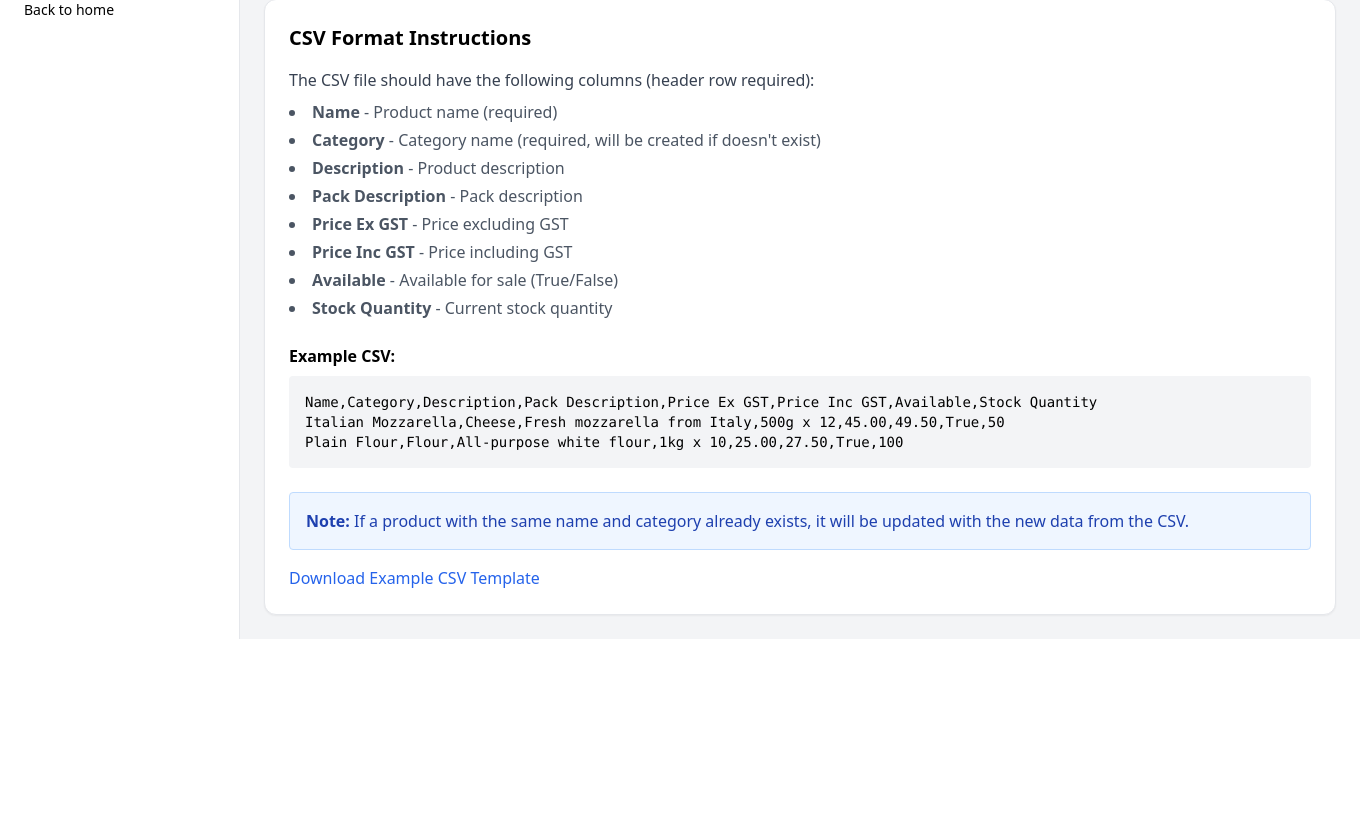
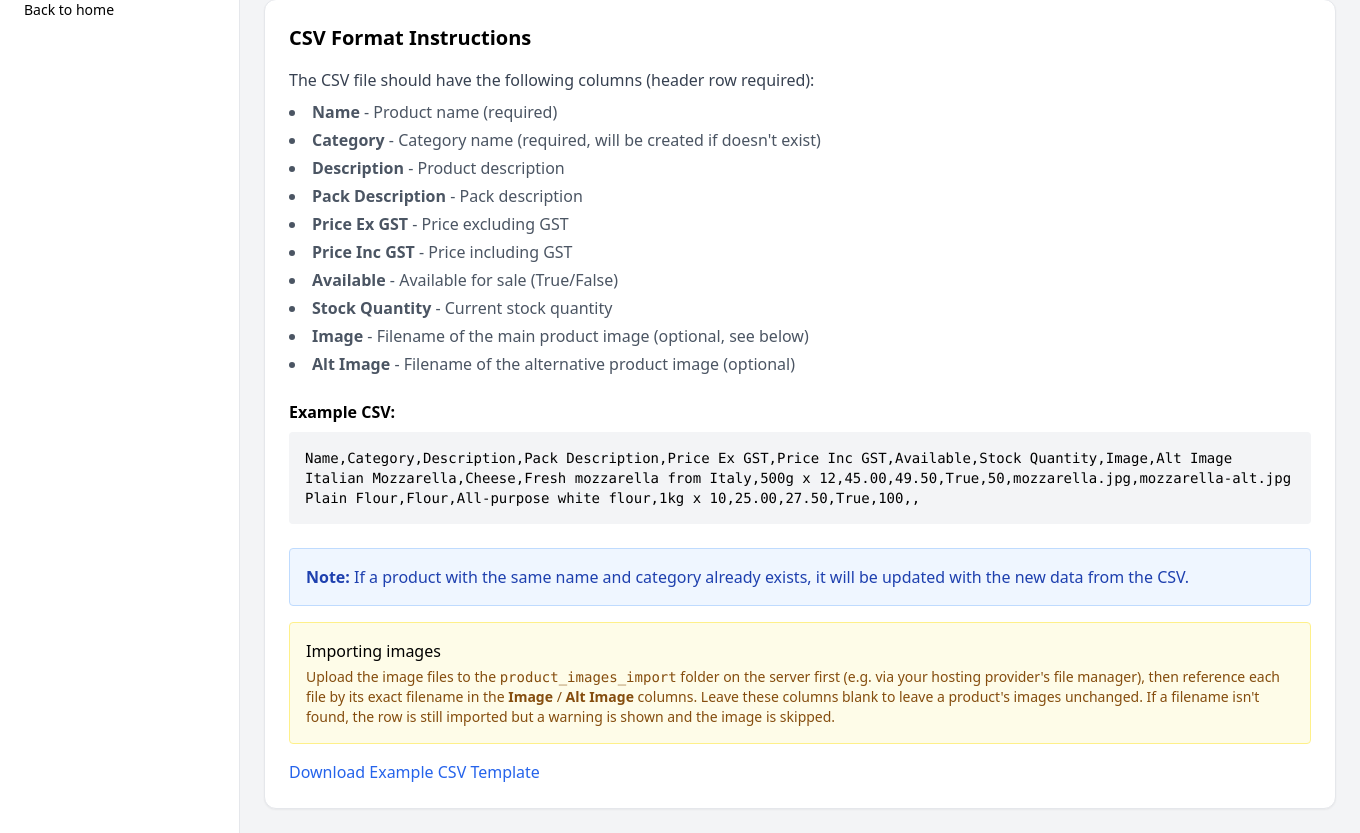
Before and after one commit to rsslc/mp_benti, a Django app: page /dashboard/products/import-csv/ in a window 1360 px wide. Shown: the part 297-1130 px from the top of the page. Before the commit the page ends 936 px from the top, so only its background shows below. Run offline with Django 5.2, Linux system fonts and the light colour scheme; a user stored in the database is signed in; data comes from the database, SQL or seed files in the repository.

Commit message:
Add image import

```diff
--- a/catalogue/utils.py
+++ b/catalogue/utils.py
@@ -1,7 +1,13 @@
 from PIL import Image, ImageOps
 import io
+import os
+from django.conf import settings
+from django.core.files import File
 from django.core.files.uploadedfile import InMemoryUploadedFile
 import sys
+
+
+PRODUCT_IMAGE_IMPORT_DIR = "product_images_import"
 
 
 def process_image(image_field, max_width, max_height, format='JPEG', quality=85):
@@ -115,6 +121,32 @@ def validate_image_size(image_field, max_size_mb=5):
     return True, None
 
 
+def get_import_image_file(filename):
+    """
+    Look up an image by filename in the manual image-import staging folder
+    (MEDIA_ROOT/product_images_import/), for use during CSV product import.
+
+    Args:
+        filename: Filename as given in the CSV (e.g. "mozzarella.jpg")
+
+    Returns:
+        django.core.files.File, or None if filename is blank or the file
+        isn't found in the staging folder.
+    """
+    if not filename:
+        return None
+
+    safe_name = os.path.basename(filename.strip())
+    if not safe_name:
+        return None
+
+    path = os.path.join(settings.MEDIA_ROOT, PRODUCT_IMAGE_IMPORT_DIR, safe_name)
+    if not os.path.isfile(path):
+        return None
+
+    return File(open(path, 'rb'), name=safe_name)
+
+
 def validate_image_format(image_field):
     """
     Validate that an uploaded image is in an acceptable format.
--- a/dashboard/views.py
+++ b/dashboard/views.py
@@ -20,7 +20,7 @@ import os
 from django.conf import settings as django_settings
 
 from catalogue.models import Product, Category
-from catalogue.utils import validate_image_size, validate_image_format
+from catalogue.utils import validate_image_size, validate_image_format, get_import_image_file
 from customers.models import Customer
 from orders.models import Order, OrderLine, ORDER_STATUS
 from .models import SiteSettings
@@ -340,7 +340,8 @@ def products_list(request):
             # Write header
             writer.writerow([
                 'Name', 'Category', 'Description', 'Pack Description',
-                'Price Ex GST', 'Price Inc GST', 'Available', 'Stock Quantity'
+                'Price Ex GST', 'Price Inc GST', 'Available', 'Stock Quantity',
+                'Image', 'Alt Image'
             ])
 
             # Write data
@@ -354,6 +355,8 @@ def products_list(request):
                     product.price_inc_gst,
                     product.available,
                     product.stock_quantity,
+                    os.path.basename(product.image_main.name) if product.image_main else '',
+                    os.path.basename(product.image_alt.name) if product.image_alt else '',
                 ])
 
             return response
@@ -792,6 +795,36 @@ def products_import_csv(request):
                             'stock_quantity': row.get('Stock Quantity') or None,
                         }
                     )
+
+                    # Optionally attach images by filename from the
+                    # product_images_import staging folder
+                    opened_files = []
+                    image_name = row.get('Image', '').strip()
+                    if image_name:
+                        image_file = get_import_image_file(image_name)
+                        if image_file:
+                            product.image_main = image_file
+                            opened_files.append(image_file)
+                        else:
+                            errors.append(
+                                f"Row {row_num}: image '{image_name}' not found in product_images_import folder"
+                            )
+
+                    alt_image_name = row.get('Alt Image', '').strip()
+                    if alt_image_name:
+                        alt_image_file = get_import_image_file(alt_image_name)
+                        if alt_image_file:
+                            product.image_alt = alt_image_file
+                            opened_files.append(alt_image_file)
+                        else:
+                            errors.append(
+                                f"Row {row_num}: alt image '{alt_image_name}' not found in product_images_import folder"
+                            )
+
+                    if opened_files:
+                        product.save()
+                        for f in opened_files:
+                            f.close()
 
                     if created:
                         created_count += 1
--- a/templates/dashboard/products_import_csv.html
+++ b/templates/dashboard/products_import_csv.html
@@ -45,18 +45,31 @@
       <li><strong>Price Inc GST</strong> - Price including GST</li>
       <li><strong>Available</strong> - Available for sale (True/False)</li>
       <li><strong>Stock Quantity</strong> - Current stock quantity</li>
+      <li><strong>Image</strong> - Filename of the main product image (optional, see below)</li>
+      <li><strong>Alt Image</strong> - Filename of the alternative product image (optional)</li>
     </ul>
   </div>
 
   <div class="mb-6">
     <h3 class="font-bold mb-2">Example CSV:</h3>
-    <pre class="bg-gray-100 p-4 rounded text-sm overflow-x-auto">Name,Category,Description,Pack Description,Price Ex GST,Price Inc GST,Available,Stock Quantity
-Italian Mozzarella,Cheese,Fresh mozzarella from Italy,500g x 12,45.00,49.50,True,50
-Plain Flour,Flour,All-purpose white flour,1kg x 10,25.00,27.50,True,100</pre>
+    <pre class="bg-gray-100 p-4 rounded text-sm overflow-x-auto">Name,Category,Description,Pack Description,Price Ex GST,Price Inc GST,Available,Stock Quantity,Image,Alt Image
+Italian Mozzarella,Cheese,Fresh mozzarella from Italy,500g x 12,45.00,49.50,True,50,mozzarella.jpg,mozzarella-alt.jpg
+Plain Flour,Flour,All-purpose white flour,1kg x 10,25.00,27.50,True,100,,</pre>
   </div>
 
-  <div class="bg-blue-50 border border-blue-200 rounded p-4">
+  <div class="bg-blue-50 border border-blue-200 rounded p-4 mb-4">
     <p class="text-blue-800"><strong>Note:</strong> If a product with the same name and category already exists, it will be updated with the new data from the CSV.</p>
+  </div>
+
+  <div class="bg-yellow-50 border border-yellow-200 rounded p-4">
+    <p class="text-yellow-900 font-medium mb-1">Importing images</p>
+    <p class="text-yellow-800 text-sm">
+      Upload the image files to the <code>product_images_import</code> folder on the server first
+      (e.g. via your hosting provider's file manager), then reference each file by its exact filename
+      in the <strong>Image</strong> / <strong>Alt Image</strong> columns. Leave these columns blank to
+      leave a product's images unchanged. If a filename isn't found, the row is still imported but a
+      warning is shown and the image is skipped.
+    </p>
   </div>
 
   <div class="mt-4">
```
Also changed, not shown: catalogue/admin.py (+38 -1 lines), docs/archive/products_template.csv (+6 -6 lines), templates/admin/catalogue/product/import_csv.html (+11 -3 lines), catalogue/migrations/0009_alter_product_pack_description.py (added).
